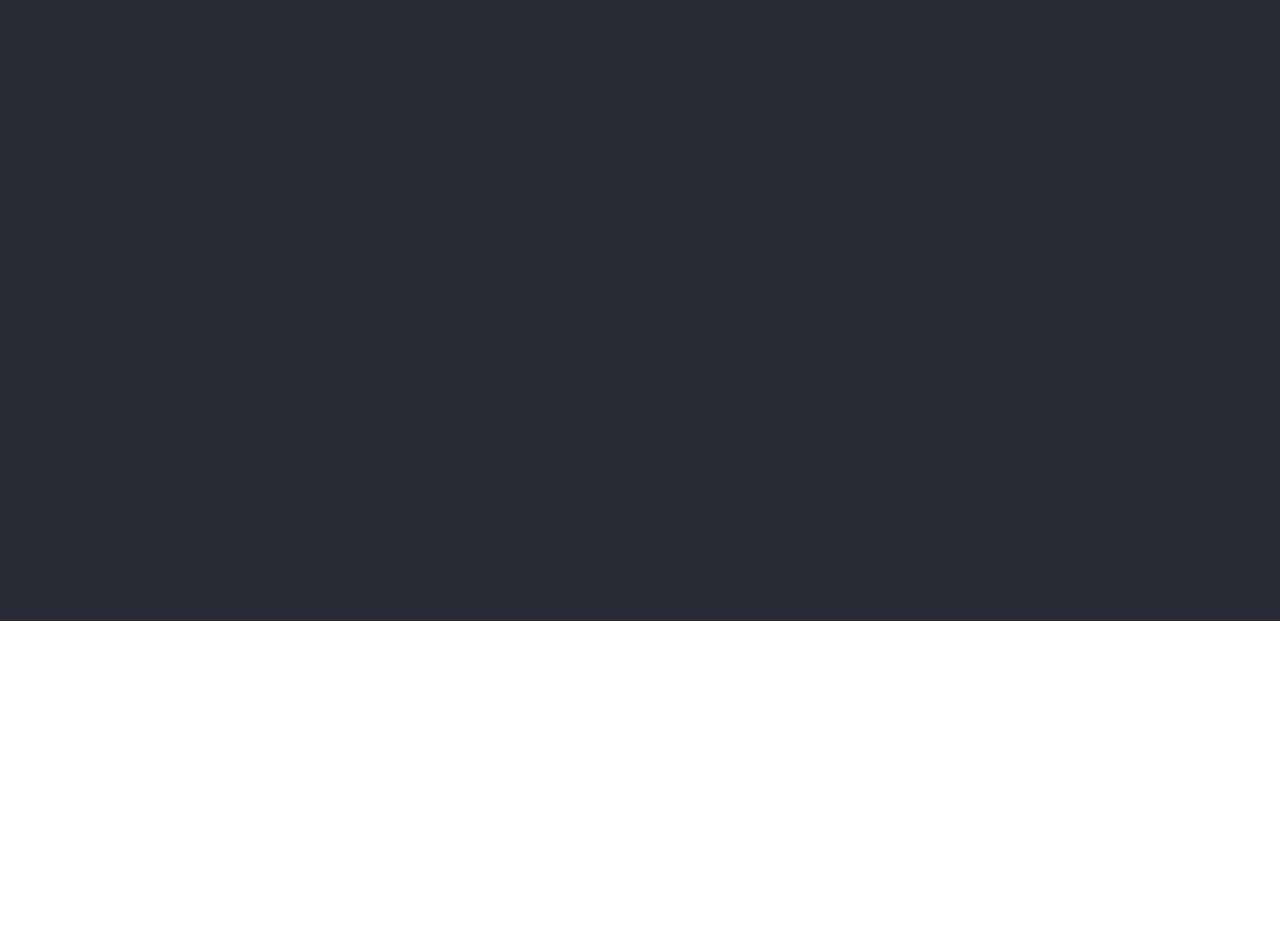
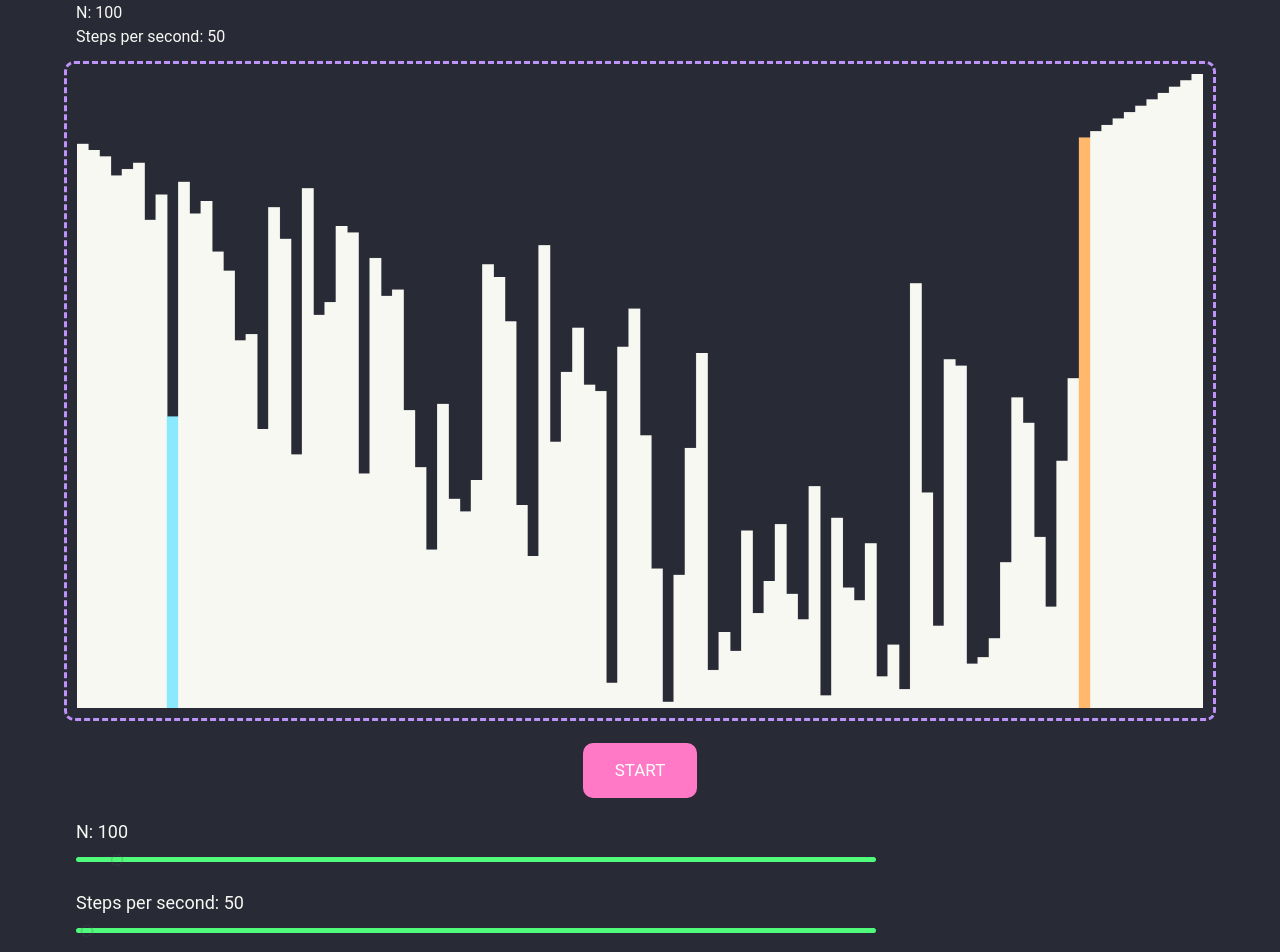
Before and after one commit to GregoryKogan/visual-algo, a Vue app in the folder visual-algo/: page /HeapSort in a window 1280 px wide. Shown: the part 179-1131 px from the top of the page. Before the commit the page ends 800 px from the top, so only its background shows below. Built offline with nearby package versions, Linux system fonts and the light colour scheme; the HTML template or start-up script is replaced by a standard one.

Commit message:
Heap Sort added

```diff
--- /dev/null
+++ b/visual-algo/src/algos/HeapSort.ts
@@ -0,0 +1,166 @@
+import { Painter } from "@/utilities/painter";
+import { shuffle } from "@/utilities/shuffle";
+import { sleep } from "@/utilities/sleep";
+
+export class HeapSortSketch {
+  painter: Painter;
+  width: number;
+  height: number;
+
+  values: Array<number>;
+  n: number;
+  hn: number;
+  hi: number;
+
+  stepsPer100ms: number;
+  stepsPer10ms: number;
+  compsCounter: number;
+  stepsCounter: number;
+  finished: boolean;
+  curPid: number;
+
+  constructor(canvas: HTMLCanvasElement) {
+    this.painter = new Painter(canvas);
+    this.width = canvas.width;
+    this.height = canvas.height;
+
+    this.values = [];
+    this.n = 100;
+    this.hn = 0;
+    this.hi = 0;
+
+    this.stepsPer100ms = 5;
+    this.stepsPer10ms = Infinity;
+    this.compsCounter = 0;
+    this.stepsCounter = 0;
+    this.finished = false;
+    this.curPid = 0;
+  }
+
+  setup(data?: Record<string, number>): void {
+    if (data) {
+      this.n = data.n;
+      if (data.stepsPerSecond < 100) {
+        this.stepsPer100ms = Math.round(data.stepsPerSecond / 10);
+        this.stepsPer10ms = Infinity;
+      } else {
+        this.stepsPer10ms = Math.round(data.stepsPerSecond / 100);
+        this.stepsPer100ms = Infinity;
+      }
+    }
+
+    this.finished = false;
+    this.compsCounter = 0;
+    this.stepsCounter = 0;
+    this.values = [];
+    for (let i = 1; i <= this.n; ++i) this.values.push(i);
+    shuffle(this.values);
+
+    this.curPid++;
+    this.heapSort(this.curPid);
+  }
+
+  async heapSort(pid: number): Promise<void> {
+    if (pid != this.curPid) return;
+
+    // Build heap (rearrange array)
+    for (let i = Math.floor(this.n / 2) - 1; i >= 0; --i) {
+      if (pid != this.curPid) return;
+      this.compsCounter++;
+      this.stepsCounter++;
+      if (this.stepsCounter % this.stepsPer100ms == 0) {
+        this.renderValues();
+        await sleep(100);
+      } else if (this.stepsCounter % this.stepsPer10ms == 0) {
+        this.renderValues();
+        await sleep(10);
+      }
+
+      await this.heapify(pid, this.n, i);
+    }
+
+    // One by one extract an element from heap
+    for (let i = this.n - 1; i > 0; --i) {
+      if (pid != this.curPid) return;
+      this.compsCounter++;
+      this.stepsCounter++;
+      if (this.stepsCounter % this.stepsPer100ms == 0) {
+        this.renderValues();
+        await sleep(100);
+      } else if (this.stepsCounter % this.stepsPer10ms == 0) {
+        this.renderValues();
+        await sleep(10);
+      }
+
+      // Move current root to end
+      const tmp = this.values[0];
+      this.values[0] = this.values[i];
+      this.values[i] = tmp;
+
+      // call max heapify on the reduced heap
+      await this.heapify(pid, i, 0);
+    }
+
+    this.finished = true;
+    this.renderValues();
+  }
+
+  async heapify(pid: number, n: number, i: number): Promise<void> {
+    if (pid != this.curPid) return;
+    this.hn = n;
+    this.hi = i;
+
+    this.stepsCounter++;
+    this.compsCounter += 3;
+    if (this.stepsCounter % this.stepsPer100ms == 0) {
+      this.renderValues();
+      await sleep(100);
+    } else if (this.stepsCounter % this.stepsPer10ms == 0) {
+      this.renderValues();
+      await sleep(10);
+    }
+
+    let largest = i; // Initialize largest as root
+    const l = 2 * i + 1; // left = 2*i + 1
+    const r = 2 * i + 2; // right = 2*i + 2
+
+    // If left child is larger than root
+    if (l < n && this.values[l] > this.values[largest]) largest = l;
+
+    // If right child is larger than largest so far
+    if (r < n && this.values[r] > this.values[largest]) largest = r;
+
+    // If largest is not root
+    if (largest != i) {
+      const tmp = this.values[i];
+      this.values[i] = this.values[largest];
+      this.values[largest] = tmp;
+
+      // Recursively heapify the affected sub-tree
+      await this.heapify(pid, n, largest);
+    }
+  }
+
+  renderValues(): void {
+    this.painter.background("#282a36");
+    const colWidth: number = this.width / this.n;
+    const maxHeight: number = this.height;
+    const ratio = maxHeight / this.n;
+    for (let i = 0; i < this.n; ++i) {
+      this.painter.setStrokeWeight(colWidth + 1);
+      this.painter.stroke("#f8f8f2");
+      if (i == this.hi) this.painter.stroke("#8be9fd");
+      else if (i == this.hn) this.painter.stroke("#ffb86c");
+      if ((i == this.hi || i == this.hn) && !this.finished)
+        this.painter.setStrokeWeight(Math.max(colWidth + 1, 7));
+      if (this.finished) this.painter.stroke("#50fa7b");
+      const curHeight = ratio * this.values[i];
+      this.painter.line(
+        i * colWidth + colWidth / 2,
+        this.height - curHeight,
+        i * colWidth + colWidth / 2,
+        this.height
+      );
+    }
+  }
+}
--- a/visual-algo/src/router/index.ts
+++ b/visual-algo/src/router/index.ts
@@ -7,6 +7,7 @@ import InsertionSort from "../views/InsertionSort.vue";
 import BinaryInsertionSort from "../views/BinaryInsertionSort.vue";
 import PancakeSort from "../views/PancakeSort.vue";
 import MergeSort from "../views/MergeSort.vue";
+import HeapSort from "../views/HeapSort.vue";
 
 Vue.use(VueRouter);
 
@@ -46,6 +47,11 @@ const routes: Array<RouteConfig> = [
     name: "MergeSort",
     component: MergeSort,
   },
+  {
+    path: "/HeapSort",
+    name: "HeapSort",
+    component: HeapSort,
+  },
 ];
 
 const router = new VueRouter({
--- /dev/null
+++ b/visual-algo/src/views/HeapSort.vue
@@ -0,0 +1,124 @@
+<template>
+  <div class="sort-page">
+    <h1 style="margin-top: 20px">
+      <a href="https://en.wikipedia.org/wiki/Heapsort">Heap Sort</a>
+    </h1>
+    <h3>Time complexity O(n log n)</h3>
+    <h3 style="margin-bottom: 20px">Space complexity O(1)</h3>
+    <div class="stats">
+      <v-col>
+        <span>{{ this.sketch.compsCounter }} comparisons</span>
+        <v-spacer></v-spacer>
+        <span v-if="this.sketch.values"
+          >N: {{ this.sketch.values.length }}</span
+        >
+        <v-spacer></v-spacer>
+        <span>Steps per second: {{ this.stepsPerSecond }}</span>
+      </v-col>
+    </div>
+    <canvas id="sketch" :width="canvasWidth" :height="canvasHeight"> </canvas>
+    <div class="controls">
+      <v-col>
+        <button
+          v-on:click="sketch.setup({ n: n, stepsPerSecond: stepsPerSecond })"
+        >
+          START
+        </button>
+        <v-spacer></v-spacer>
+        <span style="font-size: large">N: {{ this.n }}</span>
+        <v-spacer></v-spacer>
+        <input
+          style="width: min(100%, 800px)"
+          v-model="n"
+          type="range"
+          min="10"
+          max="2000"
+          step="10"
+        />
+        <div style="height: 20px"></div>
+        <span style="font-size: large"
+          >Steps per second: {{ this.stepsPerSecond }}</span
+        >
+        <v-spacer></v-spacer>
+        <input
+          style="width: min(100%, 800px)"
+          v-model="stepsPerSecond"
+          type="range"
+          min="10"
+          max="5000"
+          step="10"
+        />
+      </v-col>
+    </div>
+  </div>
+</template>
+
+<script lang="ts">
+import Vue from "vue";
+import { HeapSortSketch } from "../algos/HeapSort";
+import { Painter } from "../utilities/painter";
+
+export default Vue.extend({
+  name: "HeapSort",
+  data: () => ({
+    canvasWidth: 2000,
+    canvasHeight: 1125,
+    sketch: {} as HeapSortSketch,
+    n: 100,
+    stepsPerSecond: 50,
+  }),
+  mounted() {
+    const canvas = document.getElementById("sketch");
+    if (canvas && Painter.isCanvas(canvas)) {
+      this.sketch = new HeapSortSketch(canvas);
+      this.sketch.setup();
+    }
+  },
+});
+</script>
+
+<style>
+.sort-page {
+  width: max(350px, min(90vw, 1300px));
+  margin-left: auto;
+  margin-right: auto;
+}
+
+.sort-page h1 a {
+  color: #ff79c6;
+  text-decoration: none;
+}
+.sort-page h1 a:hover {
+  text-decoration: underline;
+}
+.sort-page h1 a:active {
+  color: #8be9fd;
+  text-decoration: underline;
+}
+
+#sketch {
+  width: 100%;
+  display: block;
+  margin-left: auto;
+  margin-right: auto;
+  padding: 10px;
+  border-radius: 10px;
+  border: 3px dashed #bd93f9;
+}
+
+.controls button {
+  background-color: #ff79c6;
+  margin-left: auto;
+  margin-right: auto;
+  margin-bottom: 20px;
+  margin-top: 10px;
+  border: none;
+  color: white;
+  padding: 15px 32px;
+  text-align: center;
+  text-decoration: none;
+  display: block;
+  font-size: 17px;
+  border-radius: 10px;
+}
+</style>
--- a/visual-algo/src/views/Home.vue
+++ b/visual-algo/src/views/Home.vue
@@ -11,6 +11,7 @@
       </button>
       <button v-on:click="$router.push('PancakeSort')">PancakeSort</button>
       <button v-on:click="$router.push('MergeSort')">MergeSort</button>
+      <button v-on:click="$router.push('HeapSort')">HeapSort</button>
     </v-row>
   </div>
 </template>
```
